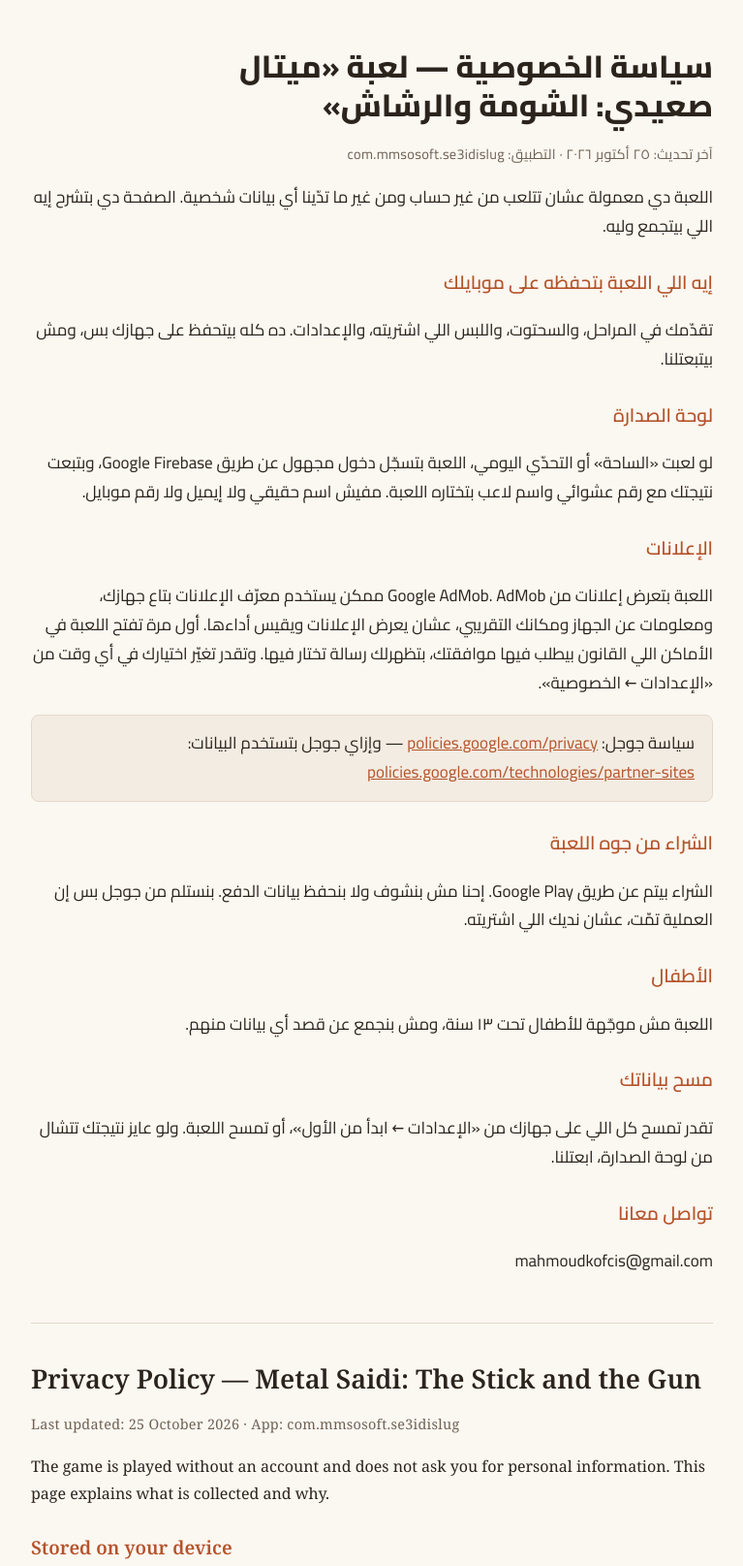
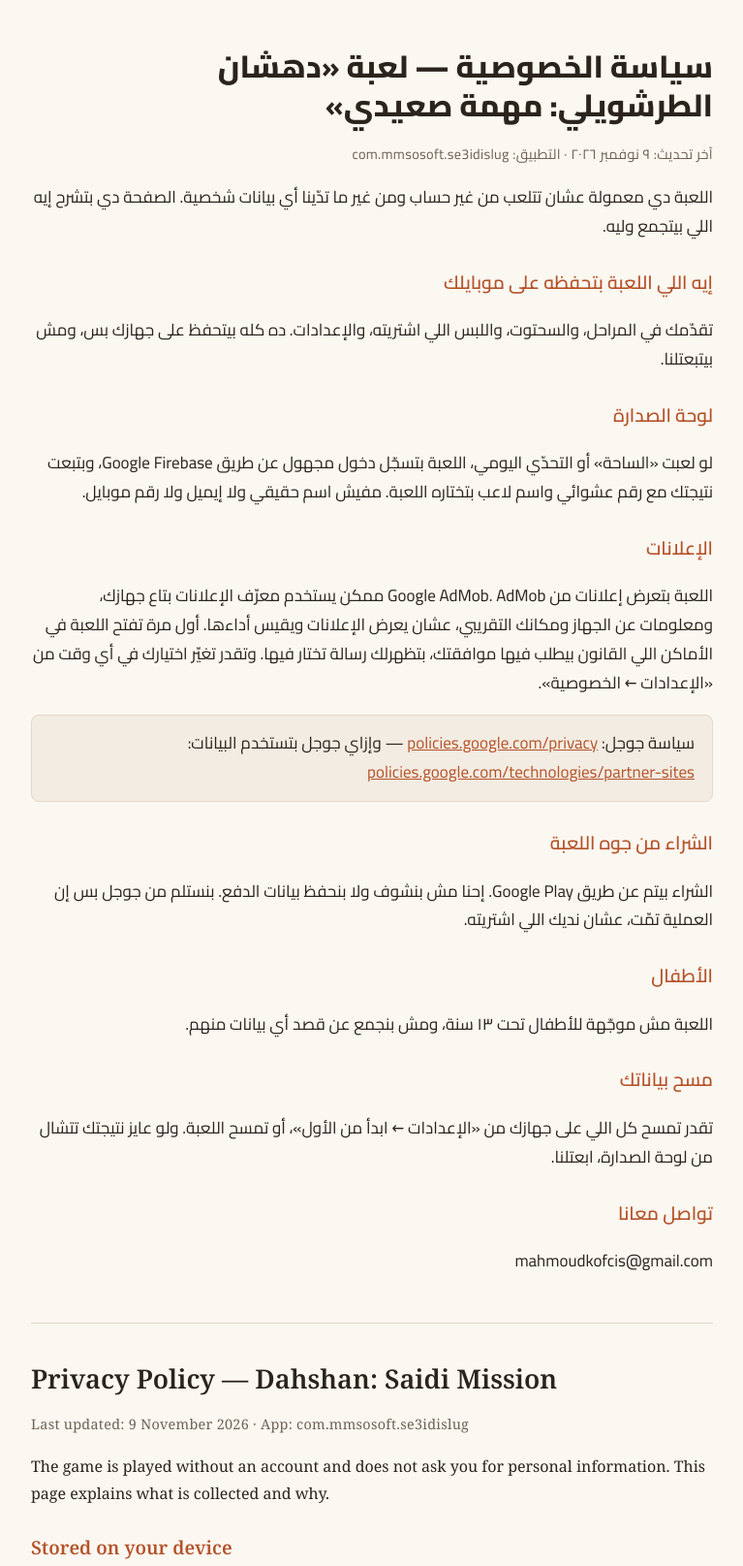
Before and after one commit to MahmoudSayedOsman/Pages, a plain HTML site: page Se3idiSlugAppPrivacyPolicy.html in a window 1280 px wide. Shown: the top 1615 px of the page at 97% size, without its empty margins (256-1023 px from the left). Drawn offline with Linux system fonts and the light colour scheme.

Commit message:
Dahshan: Saidi Mission, by its new name
The privacy policy drops the old working title (Metal Saidi: The Stick
and the Gun), and the home page shows the English name in English.

Co-Authored-By: Claude Opus 5.5 <noreply@anthropic.com>

```diff
--- a/Se3idiSlugAppPrivacyPolicy.html
+++ b/Se3idiSlugAppPrivacyPolicy.html
@@ -3,7 +3,7 @@
 <head>
 <meta charset="utf-8">
 <meta name="viewport" content="width=device-width, initial-scale=1">
-<title>Metal Saidi Privacy Policy</title>
+<title>Dahshan: Saidi Mission Privacy Policy</title>
 <link rel="preconnect" href="https://fonts.googleapis.com">
 <link rel="stylesheet" href="https://fonts.googleapis.com/css2?family=Cairo:wght@400;600;800&family=Noto+Serif:wght@400;600&display=swap">
 <style>
@@ -49,8 +49,8 @@ a { color: var(--accent); }
 
 <main>
   <section dir="rtl" lang="ar">
-    <h1>سياسة الخصوصية — لعبة «ميتال صعيدي: الشومة والرشاش»</h1>
-    <p class="meta">آخر تحديث: ٢٥ أكتوبر ٢٠٢٦ · التطبيق: com.mmsosoft.se3idislug</p>
+    <h1>سياسة الخصوصية — لعبة «دهشان الطرشويلي: مهمة صعيدي»</h1>
+    <p class="meta">آخر تحديث: ٩ نوفمبر ٢٠٢٦ · التطبيق: com.mmsosoft.se3idislug</p>
     <p>اللعبة دي معمولة عشان تتلعب من غير حساب ومن غير ما تدّينا أي بيانات شخصية. الصفحة دي بتشرح إيه اللي بيتجمع وليه.</p>
 
     <h2>إيه اللي اللعبة بتحفظه على موبايلك</h2>
@@ -77,8 +77,8 @@ a { color: var(--accent); }
   </section>
 
   <section class="en" lang="en">
-    <h1>Privacy Policy — Metal Saidi: The Stick and the Gun</h1>
-    <p class="meta">Last updated: 25 October 2026 · App: com.mmsosoft.se3idislug</p>
+    <h1>Privacy Policy — Dahshan: Saidi Mission</h1>
+    <p class="meta">Last updated: 9 November 2026 · App: com.mmsosoft.se3idislug</p>
     <p>The game is played without an account and does not ask you for personal information. This page explains what is collected and why.</p>
 
     <h2>Stored on your device</h2>
```
Also changed, not shown: index.html (+3 -5 lines).
